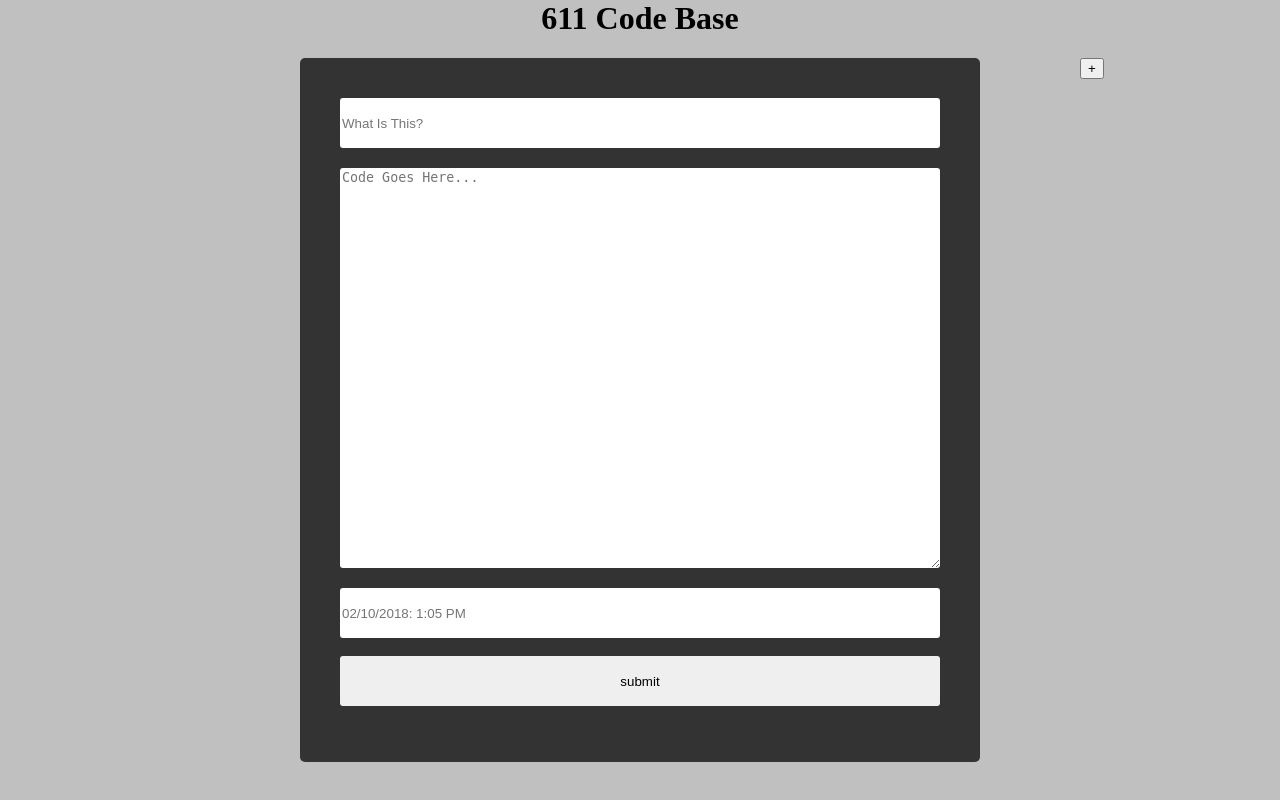
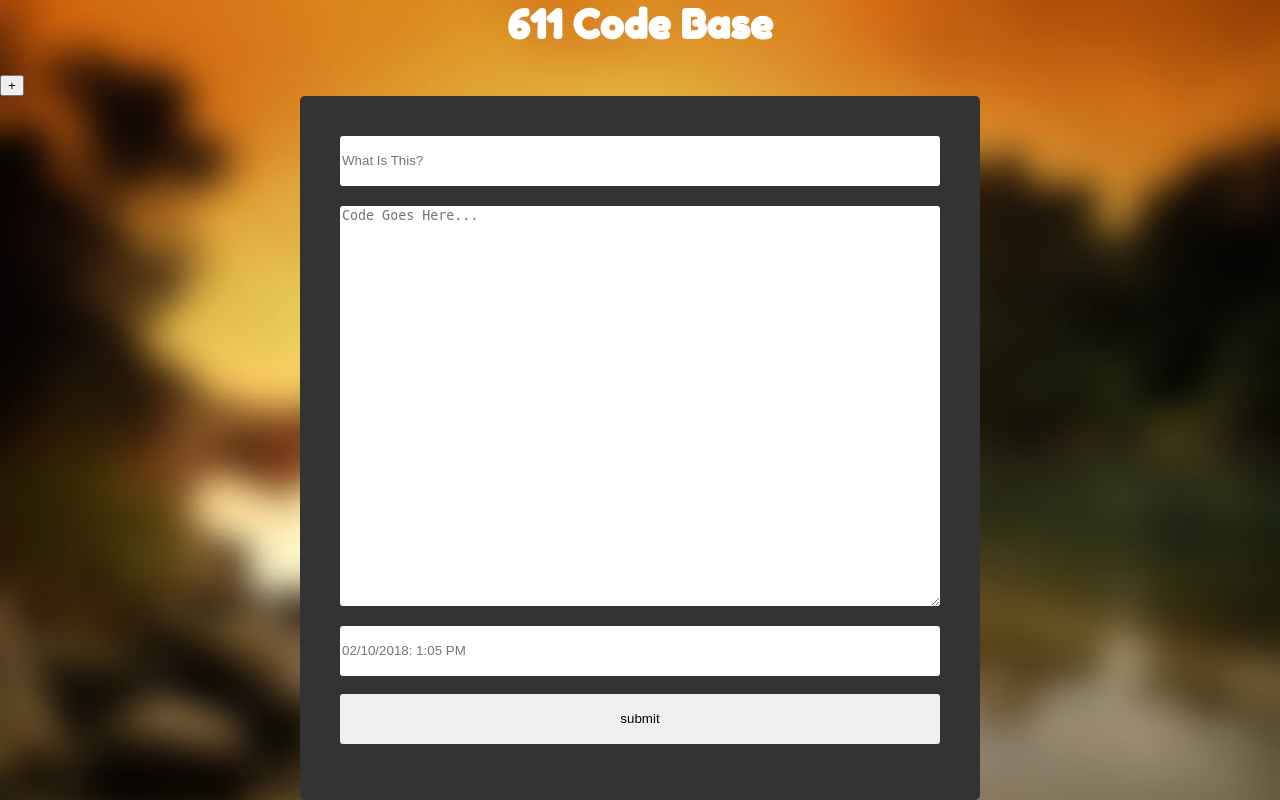
Before and after one commit to williemaxt/Simple-Code-Base, a PHP site: page / in a window 1280 px wide. Run offline with PHP 8.4, Linux system fonts and the light colour scheme; data that the repository does not hold is empty.

Commit message:
Update main.css

```diff
--- a/codebase/main.css
+++ b/codebase/main.css
@@ -1,3 +1,4 @@
+@import url('https://fonts.googleapis.com/css?family=Fredoka+One');
 nav{
     height: 50px;
     background: #333333;
@@ -13,7 +14,14 @@ nav{
 }
 body{
     background: #c0c0c0;
+    background-image: url(blured.jpg);
+    background-size: cover;
     margin: 0;
+}
+body h1{
+    color: #ffffff;
+    font-size: 2.5em;
+    font-family: 'Fredoka One', cursive;
 }
 form input{
     margin: 0 auto;
@@ -36,8 +44,18 @@ h1{
 }
 
 /*BUTTON GROUP*/
-a{
+
+#allcode h1{
+    background: #ffffff;
+    text-decoration: none;
+    width: 100px;
+    height: 100px;
+    border-radius: 50px;
+    color: #333333;
     float: right;
-    height: 200px;
-    width: 200px;
 }
+#allcode img{
+    width: 100px;
+    height: auto;
+    margin: 20px;
+}
```
